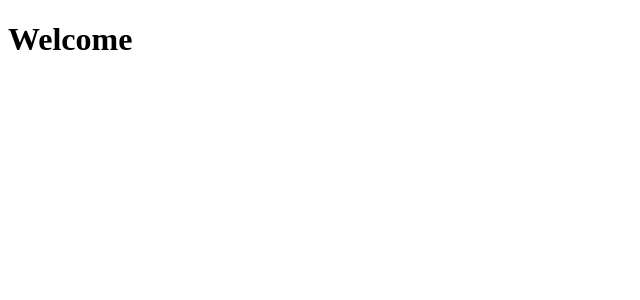
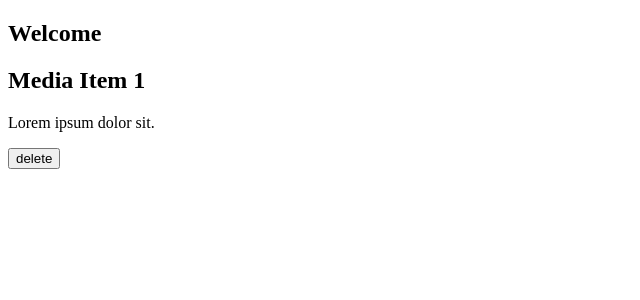
Before and after one commit to CodingByGopal/Angular-Learning, an Angular app: page / in a window 1280 px wide. Shown: the top 300 px of the page, without its empty margins (0-640 px from the left). Built offline with nearby package versions, Linux system fonts and the light colour scheme.

Commit message:
Static component adding

```diff
--- /dev/null
+++ b/src/app/Mycomponents/mw-media-item/mw-media-item.component.html
@@ -0,0 +1,5 @@
+<div>
+  <h2>Media Item 1</h2>
+  <p>Lorem ipsum dolor sit.</p>
+  <button>delete</button>
+</div>
--- a/src/app/app.component.html
+++ b/src/app/app.component.html
@@ -1 +1,6 @@
-<h1>Welcome</h1>
+<section>
+  <div>
+    <h1>Welcome</h1>
+    <app-mw-media-item></app-mw-media-item>
+  </div>
+</section>
--- a/src/app/app.module.ts
+++ b/src/app/app.module.ts
@@ -3,9 +3,10 @@ import { BrowserModule } from '@angular/platform-browser';
 
 import { AppRoutingModule } from './app-routing.module';
 import { AppComponent } from './app.component';
+import { MwMediaItemComponent } from './Mycomponents/mw-media-item/mw-media-item.component';
 
 @NgModule({
-  declarations: [AppComponent],
+  declarations: [AppComponent, MwMediaItemComponent],
   imports: [BrowserModule, AppRoutingModule],
   providers: [],
   bootstrap: [AppComponent],
```
Also changed, not shown: src/app/Mycomponents/mw-media-item/mw-media-item.component.ts (added, +10 -0 lines), src/app/Mycomponents/mw-media-item/mw-media-item.component.css (added), 1 other file (tests, documents, lock files or other folders).
